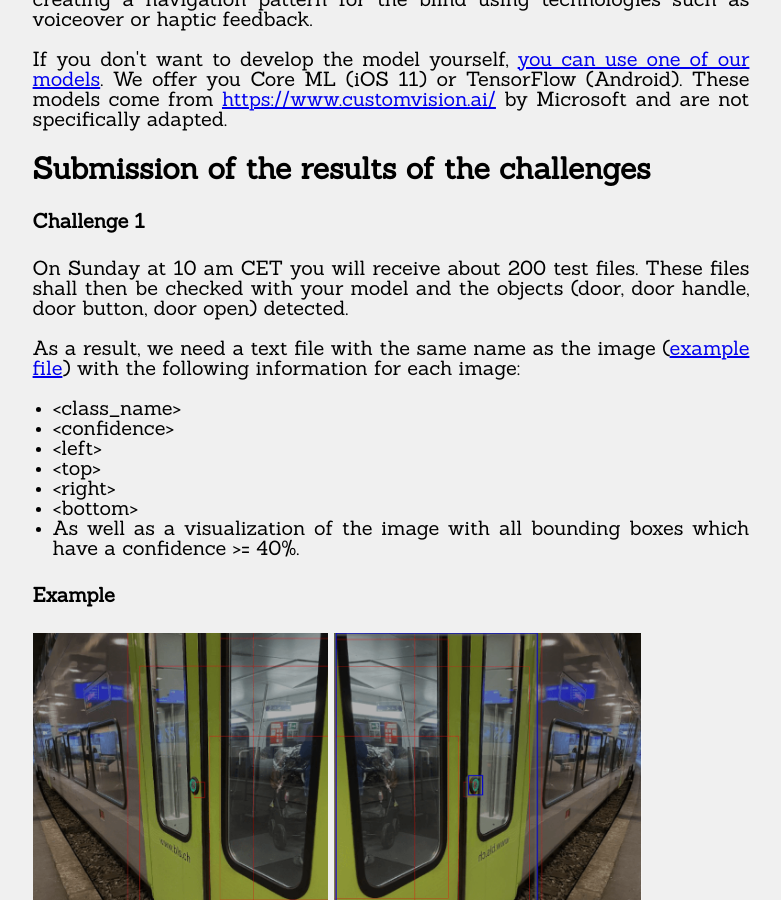
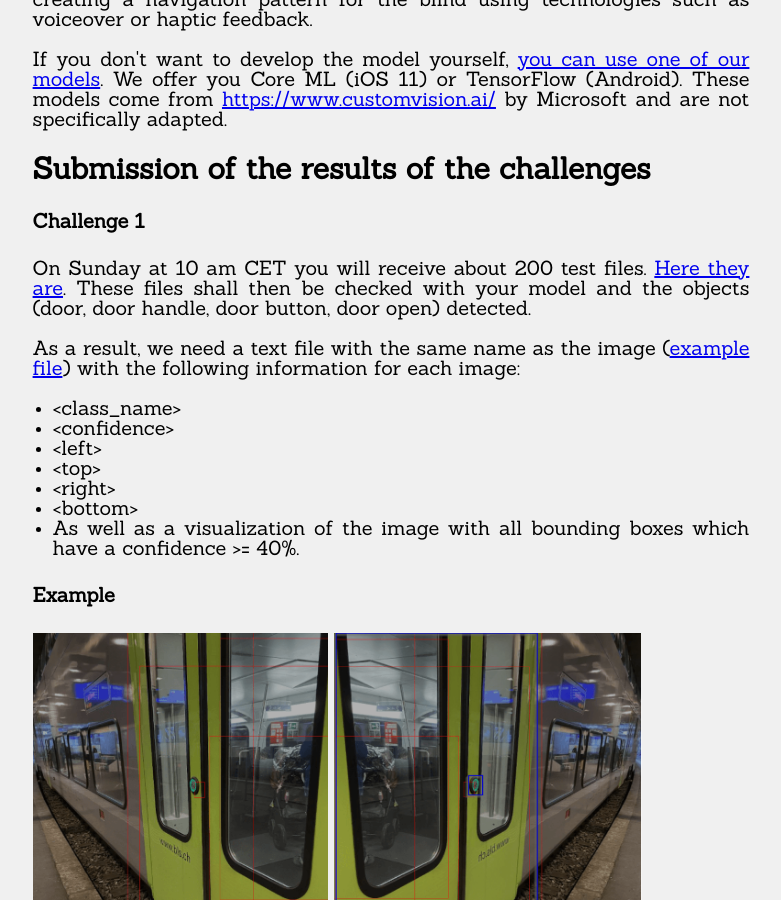
Before and after one commit to LauzHack/LauzHack.github.io, a Jekyll site: the page built from challenges/sbb.html, in a window 1280 px wide and 900 px high, scrolled down 3835 px. Shown: the whole window, without its empty margins (249-1030 px from the left). Built offline with Jekyll 4.4.1, drawn with Linux system fonts in a browser that asks for light colours.

Commit message:
Add judging images

```diff
--- a/challenges/sbb.html
+++ b/challenges/sbb.html
@@ -95,7 +95,7 @@
   <h2>Submission of the results of the challenges</h2>
   <h4>Challenge 1</h4>
   <p>
-    On Sunday at 10 am CET you will receive about 200 test files. These files shall then be
+    On Sunday at 10 am CET you will receive about 200 test files. <a href="https://objectstorage.eu-zurich-1.oraclecloud.com/n/zrb4szr3ko7k/b/bucket-20201127-1829Judgin_image/o/judging_images_version_Friday.zip">Here they are</a>. These files shall then be
     checked with your model and the objects (door, door handle, door button, door open)
     detected.
   </p>
```
